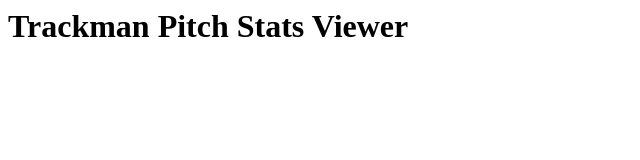
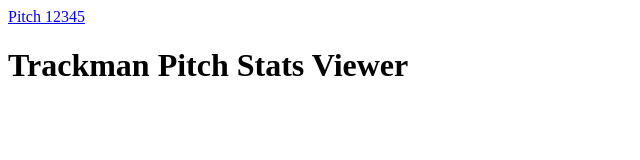
Before and after one commit to westinbaker/westinbaker.github.io, a plain HTML site: page index.html in a window 1280 px wide. Shown: the whole page, without its empty margins (0-640 px from the left). Drawn offline with Linux system fonts and the light colour scheme.

Commit message:
Update index.html

```diff
--- a/index.html
+++ b/index.html
@@ -1,4 +1,4 @@
-<html>
+<html><a href="details.html">Pitch 12345</a>
   <head>
     <title>Pitch Stats</title>
   </head>
```
